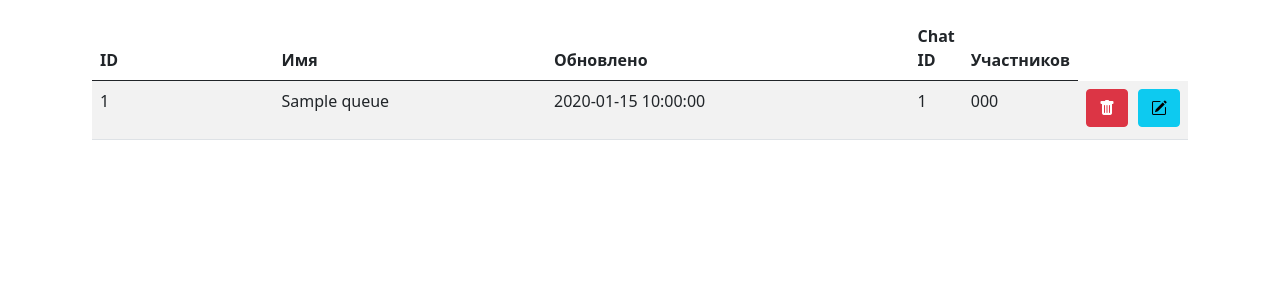
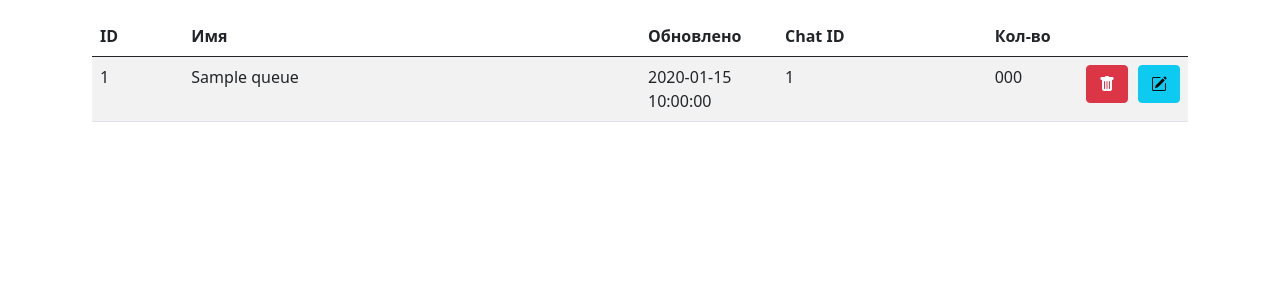
Before and after one commit to TiredOfThisAll/NureQ_bot, a Flask app: template src/web/templates/queues.html in a window 1280 px wide. Shown: the part 80-380 px from the top of the page. Run offline with Flask 2, Linux system fonts and the light colour scheme; the template is opened without the code that fills it: most values are stand-ins (such as "Sample title", 1, 10 or a date in 2020); parts of the project's set-up code (start-up, migrations or seed data) failed here and were passed over; some libraries are stand-ins or nearby versions.

Commit message:
Fix style

```diff
--- a/src/web/static/edit_queue.js
+++ b/src/web/static/edit_queue.js
@@ -38,7 +38,7 @@ const renameQueue = (queueId, originalQueueName) => {
         alert("Имя очереди не может быть пустым или состоять из пробелов");
         return;
     }
-    if (newQueueName.length > 99){
+    if (newQueueName.length > 100){
         alert("Имя очереди не должно превышать 100 символов");
         return;
     }
--- a/src/web/static/style.css
+++ b/src/web/static/style.css
@@ -126,6 +126,11 @@ header > a {
     overflow-wrap: break-word;
 }
 
+.queues-table {
+    overflow-wrap: break-word;
+    table-layout: fixed;
+}
+
 @media (min-width: 576px) {
     header {
         grid-template-areas: "logo nav";
@@ -164,6 +169,35 @@ header > a {
     .mobile-only {
         display: none;
     }
+
+    .id-column {
+        width: calc(100%/12);
+    }
+
+    .name-column {
+        width: calc(500%/12);
+    }
+
+    .last-updated-on-column {
+        width: calc(150%/12);
+    }
+
+    .chat-id-column {
+        width: calc(300%/12);
+    }
+
+    .number-of-members-column {
+        width: calc(100%/12);
+    }
+
+    .queue-controls-column {
+        width: 110px;
+    }
+}
+
+.queues-table{
+    overflow-wrap: break-word;
+    table-layout: fixed;
 }
 
 @media (max-width: 576px) {
@@ -238,4 +272,16 @@ header > a {
     .logs-table {
         font-size: 0.8em;
     }
+
+    .last-updated-on-column {
+        width: 90px;
+    }
+
+    .number-of-members-column {
+        width: 60px;
+    }
+
+    .queue-controls-column {
+        width: 50px;
+    }
 }
--- a/src/web/templates/queues.html
+++ b/src/web/templates/queues.html
@@ -6,24 +6,27 @@
     <table class="table table-striped queues-table">
         <thead>
             <tr>
-                <th class="col-2 desktop-only">ID</th>
-                <th class="col-3">Имя</th>
-                <th class="col-4">Обновлено</th>
+                <th class="desktop-only id-column">ID</th>
+                <th class="name-column">Имя</th>
+                <th class="last-updated-on-column">Обновлено</th>
                 <th class="desktop-only">Chat ID</th>
-                <th>Участников</th>
+                <th class="number-of-members-column">Кол-во</th>
+                <th class="queue-controls-column"></th>
             </tr>
         </thead>
         <tbody>
             {% for queue in queues %}
                 <tr>
-                    <td class="desktop-only">{{ queue.id }}</td>
-                    <td>{{ queue.name|e }}</td>
-                    <td>{{ queue.get_formatted_last_updated_on() }}</td>
+                    <td class="desktop-only name-column">{{ queue.id }}</td>
+                    <td class="name-column">{{ queue.name|e }}</td>
+                    <td class="last-updated-on-column">{{ queue.get_formatted_last_updated_on() }}</td>
                     <td class="desktop-only">{{ queue.chat_id }}</td>
-                    <td>{{ queue.number_of_members }}</td>
-                    <td>
+                    <td class="number-of-members-column">{{ queue.number_of_members }}</td>
+                    <td class="queue-controls-column">
                         <div class="mb-1 queue-controls">
-                            <i class="bi bi-trash-fill btn btn-danger" onclick="deleteQueue({{ queue.id }})"></i>
+                            <span>
+                                <i class="bi bi-trash-fill btn btn-danger" onclick="deleteQueue({{ queue.id }})"></i>
+                            </span> <!-- Otherwise button will try to expand unexpectedly -->
                             <a href="{{ url_for('edit_queue', id=queue.id) }}"><i class="bi bi-pencil-square btn btn-info"></i></a>
                         </div>
                     </td>
```
Also changed, not shown: src/web/templates/edit_queue.html (+4 -4 lines).
